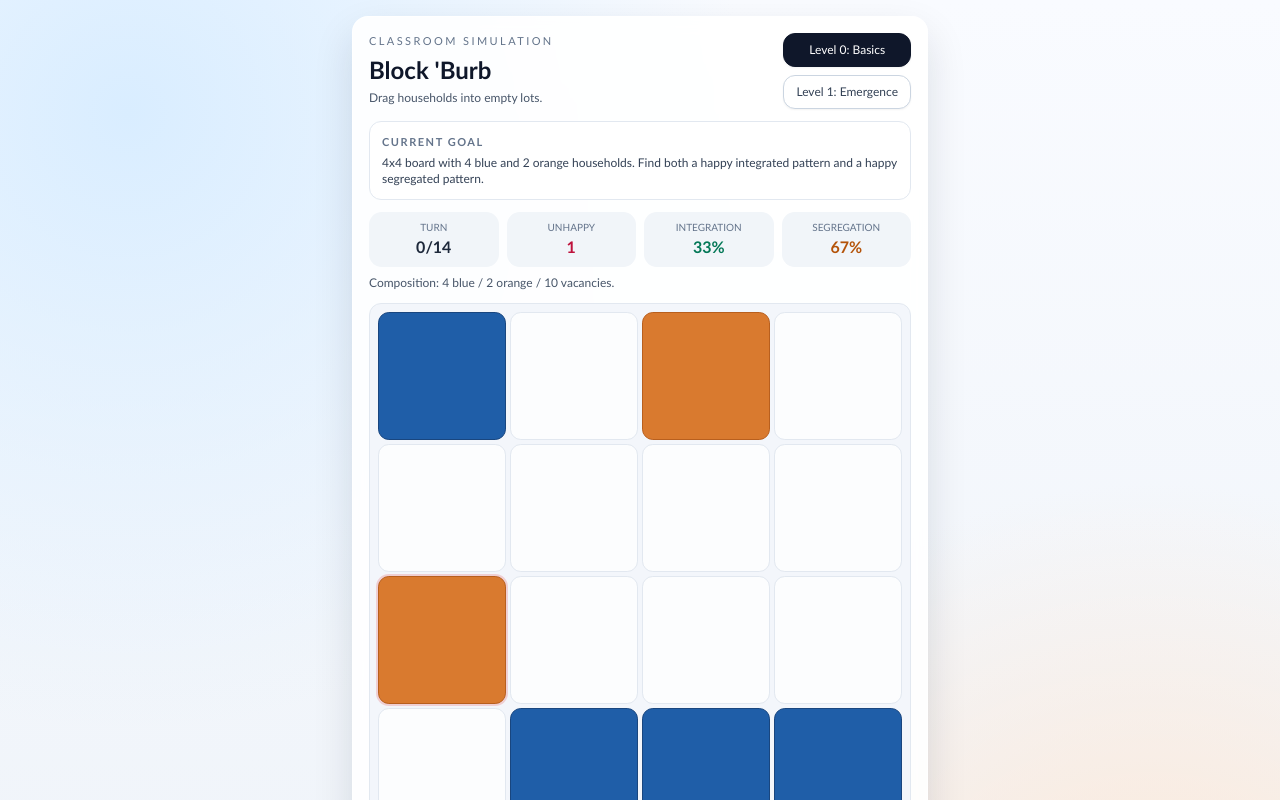
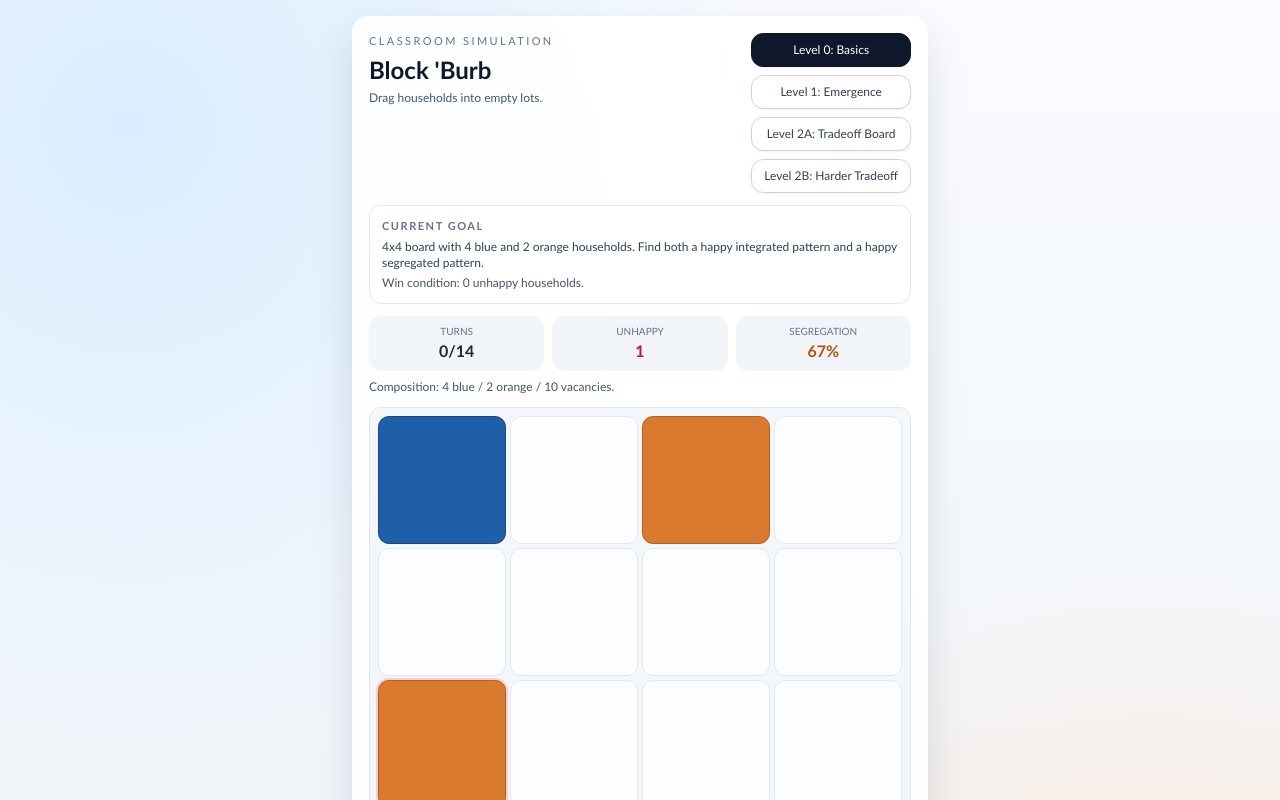
Before and after one commit to professorcaren/block-burb, a React (Vite) app in the folder block-burb-app/: page / in a window 1280 px wide. Shown: the top 800 px of the page. Built offline with nearby package versions, Linux system fonts and the light colour scheme.

Commit message:
Add level 2 tradeoff boards and objective-based win rules

```diff
--- a/block-burb-app/src/App.tsx
+++ b/block-burb-app/src/App.tsx
@@ -30,8 +30,11 @@ const pulseClass = (tile: HouseholdTile): string => {
   return 'unhappy-pulse-light'
 }
 
-const gameOverMessage = (reason: string | null): string => {
-  if (reason === 'all_happy') {
+const gameOverMessage = (reason: string | null, config: GameConfig): string => {
+  if (reason === 'objective_met') {
+    if (config.winCondition === 'all_happy_low_segregation') {
+      return 'Objective met: everyone is happy and segregation stayed low.'
+    }
     return 'All households are now happy.'
   }
 
@@ -85,6 +88,15 @@ const levelBadge = (active: boolean): string =>
   active
     ? 'border-slate-900 bg-slate-900 text-white'
     : 'border-slate-300 bg-white text-slate-700 hover:border-slate-500'
+
+const nextLevelId = (currentLevel: LevelId): LevelId => {
+  const index = LEVEL_ORDER.indexOf(currentLevel)
+  if (index < 0) {
+    return LEVEL_ORDER[0]
+  }
+
+  return LEVEL_ORDER[(index + 1) % LEVEL_ORDER.length]
+}
 
 function App() {
   const [config, setConfig] = useState<GameConfig>(DEFAULT_CONFIG)
@@ -206,10 +218,22 @@ function App() {
       setStatusMessage(
         `Moved. Unhappy households: ${next.summary.unhappyBefore} -> ${next.summary.unhappyAfter}.`,
       )
+
+      if (
+        !next.gameOver &&
+        config.winCondition === 'all_happy_low_segregation' &&
+        next.summary.unhappyAfter === 0 &&
+        config.segregationCap !== null &&
+        next.summary.segregationIndex > config.segregationCap
+      ) {
+        setStatusMessage(
+          `Everyone is happy, but segregation is ${next.summary.segregationIndex}% (target <= ${config.segregationCap}%). Keep rearranging.`,
+        )
+      }
     }
 
     if (next.gameOver) {
-      setStatusMessage(gameOverMessage(next.gameOverReason))
+      setStatusMessage(gameOverMessage(next.gameOverReason, config))
     }
 
     setDragOrigin(null)
@@ -244,6 +268,7 @@ function App() {
     [game.board],
   )
   const counts = useMemo(() => countHouseholds(game.board), [game.board])
+  const segregationTooHigh = config.segregationCap !== null && segregationIndex > config.segregationCap
 
   const lastMoveTrail = useMemo(() => {
     const trail = game.summary.lastMove?.trail ?? []
@@ -256,7 +281,7 @@ function App() {
         <section className="mx-auto w-full max-w-xl rounded-2xl border border-white/70 bg-white/90 p-4 shadow-[0_18px_40px_rgba(16,24,40,0.12)] backdrop-blur">
           <p className="text-xs uppercase tracking-[0.22em] text-slate-500">Debrief</p>
           <h1 className="mt-1 text-2xl font-semibold text-slate-900">{config.levelName}</h1>
-          <p className="mt-1 text-sm text-slate-600">{gameOverMessage(game.gameOverReason)}</p>
+          <p className="mt-1 text-sm text-slate-600">{gameOverMessage(game.gameOverReason, config)}</p>
 
           <div className="mt-4 grid grid-cols-2 gap-3 text-center sm:grid-cols-4">
             <div className="rounded-xl bg-slate-100 px-2 py-3">
@@ -277,7 +302,7 @@ function App() {
             </div>
           </div>
 
-          {game.gameOverReason === 'all_happy' ? (
+          {game.gameOverReason === 'objective_met' ? (
             <p className="mt-3 rounded-xl border border-slate-200 bg-slate-50 px-3 py-2 text-sm text-slate-700">
               Outcome type: <span className="font-semibold">{equilibriumType(integrationIndex, segregationIndex)}</span>
               {config.levelId === 'level0'
@@ -302,9 +327,9 @@ function App() {
             <button
               type="button"
               className="w-1/2 rounded-xl bg-slate-900 px-4 py-3 text-sm font-semibold text-white"
-              onClick={() => switchLevel(config.levelId === 'level0' ? 'level1' : 'level0')}
+              onClick={() => switchLevel(nextLevelId(config.levelId))}
             >
-              {config.levelId === 'level0' ? 'Go To Level 1' : 'Go To Level 0'}
+              Next Level
             </button>
           </div>
         </section>
@@ -341,11 +366,16 @@ function App() {
         <section className="mt-3 rounded-xl border border-slate-200 bg-white p-3">
           <p className="text-[11px] font-semibold uppercase tracking-[0.14em] text-slate-500">Current Goal</p>
           <p className="mt-1 text-xs text-slate-700">{config.levelNote}</p>
+          <p className="mt-1 text-xs text-slate-600">
+            {config.winCondition === 'all_happy_low_segregation'
+              ? `Win condition: 0 unhappy and segregation <= ${config.segregationCap}%.`
+              : 'Win condition: 0 unhappy households.'}
+          </p>
         </section>
 
-        <div className="mt-3 grid grid-cols-2 gap-2 text-center sm:grid-cols-4">
+        <div className="mt-3 grid grid-cols-3 gap-2 text-center">
           <div className="rounded-lg bg-slate-100 px-2 py-2">
-            <p className="text-[10px] uppercase text-slate-500">Turn</p>
+            <p className="text-[10px] uppercase text-slate-500">Turns</p>
             <p className="text-base font-semibold text-slate-800">
               {game.turn}/{config.maxTurns}
             </p>
@@ -355,12 +385,10 @@ function App() {
             <p className="text-base font-semibold text-rose-700">{unhappyCount}</p>
           </div>
           <div className="rounded-lg bg-slate-100 px-2 py-2">
-            <p className="text-[10px] uppercase text-slate-500">Integration</p>
-            <p className="text-base font-semibold text-emerald-700">{integrationIndex}%</p>
-          </div>
-          <div className="rounded-lg bg-slate-100 px-2 py-2">
             <p className="text-[10px] uppercase text-slate-500">Segregation</p>
-            <p className="text-base font-semibold text-amber-700">{segregationIndex}%</p>
+            <p className={`text-base font-semibold ${segregationTooHigh ? 'text-rose-700' : 'text-amber-700'}`}>
+              {segregationIndex}%
+            </p>
           </div>
         </div>
 
--- a/block-burb-app/src/game/config.ts
+++ b/block-burb-app/src/game/config.ts
@@ -9,6 +9,9 @@ export const LEVEL_CONFIGS: Record<LevelId, GameConfig> = {
     blueCount: 4,
     orangeCount: 2,
     maxTurns: 14,
+    winCondition: 'all_happy',
+    segregationCap: null,
+    presetBoard: null,
   },
   level1: {
     levelId: 'level1',
@@ -18,11 +21,64 @@ export const LEVEL_CONFIGS: Record<LevelId, GameConfig> = {
     blueCount: 14,
     orangeCount: 4,
     maxTurns: 28,
+    winCondition: 'all_happy',
+    segregationCap: null,
+    presetBoard: null,
+  },
+  level2a: {
+    levelId: 'level2a',
+    levelName: 'Level 2A: Tradeoff Board',
+    levelNote:
+      '8x8 reverse-engineered board. Goal: make everyone happy while keeping segregation low. High-segregation happy outcomes are possible, but they do not win.',
+    size: 8,
+    blueCount: 30,
+    orangeCount: 22,
+    maxTurns: 36,
+    winCondition: 'all_happy_low_segregation',
+    segregationCap: 55,
+    presetBoard: [
+      'BOBBBBBO',
+      '..BOBO.O',
+      'OBOBBB.B',
+      'BBBOO.OB',
+      'OBB.BOB.',
+      'BB.OO..B',
+      'B.BO.OOO',
+      'OBBOBOOB',
+    ],
+  },
+  level2b: {
+    levelId: 'level2b',
+    levelName: 'Level 2B: Harder Tradeoff',
+    levelNote:
+      'Another 8x8 reverse-engineered board. You can end fully happy with high segregation, but the objective requires low segregation.',
+    size: 8,
+    blueCount: 30,
+    orangeCount: 22,
+    maxTurns: 40,
+    winCondition: 'all_happy_low_segregation',
+    segregationCap: 55,
+    presetBoard: [
+      'O.OO.BOB',
+      'BBBOOOOO',
+      '.BBBOO..',
+      'OBBBBOBO',
+      'B.OBBBBB',
+      'BBB.B.OO',
+      'OBB..OBB',
+      'BBOB..OO',
+    ],
   },
 }
 
-export const LEVEL_ORDER: LevelId[] = ['level0', 'level1']
+export const LEVEL_ORDER: LevelId[] = ['level0', 'level1', 'level2a', 'level2b']
 
 export const DEFAULT_CONFIG: GameConfig = LEVEL_CONFIGS.level0
 
-export const configForLevel = (levelId: LevelId): GameConfig => ({ ...LEVEL_CONFIGS[levelId] })
+export const configForLevel = (levelId: LevelId): GameConfig => {
+  const source = LEVEL_CONFIGS[levelId]
+  return {
+    ...source,
+    presetBoard: source.presetBoard === null ? null : [...source.presetBoard],
+  }
+}
--- a/block-burb-app/src/game/engine.ts
+++ b/block-burb-app/src/game/engine.ts
@@ -209,6 +209,52 @@ const moveTrail = (from: Coordinate, to: Coordinate): Coordinate[] => {
   return trail
 }
 
+const isObjectiveMet = (unhappy: number, segregationIndex: number, config: GameConfig): boolean => {
+  if (unhappy > 0) {
+    return false
+  }
+
+  if (config.winCondition === 'all_happy') {
+    return true
+  }
+
+  const cap = config.segregationCap ?? 100
+  return segregationIndex <= cap
+}
+
+const boardFromPreset = (config: GameConfig): Board | null => {
+  if (config.presetBoard === null) {
+    return null
+  }
+
+  if (config.presetBoard.length !== config.size) {
+    return null
+  }
+
+  const board = createEmptyBoard(config.size)
+  for (let row = 0; row < config.size; row += 1) {
+    const line = config.presetBoard[row]
+    if (line.length !== config.size) {
+      return null
+    }
+
+    for (let col = 0; col < config.size; col += 1) {
+      const cell = line[col]
+      if (cell === '.') {
+        continue
+      }
+
+      if (cell !== 'B' && cell !== 'O') {
+        return null
+      }
+
+      board[row][col] = createHousehold(cell === 'B' ? 'blue' : 'orange')
+    }
+  }
+
+  return board
+}
+
 const normalizedConfig = (config: GameConfig): GameConfig => {
   const size = Math.max(4, Math.min(12, Math.round(config.size)))
   const maxCells = size * size
@@ -222,13 +268,16 @@ const normalizedConfig = (config: GameConfig): GameConfig => {
     blueCount,
     orangeCount,
     maxTurns,
+    segregationCap: config.segregationCap === null ? null : Math.max(0, Math.min(100, Math.round(config.segregationCap))),
   }
 }
 
 export const createInitialState = (rawConfig: GameConfig): GameState => {
   const config = normalizedConfig(rawConfig)
-  const board = createEmptyBoard(config.size)
+  const presetBoard = boardFromPreset(config)
+  const board = presetBoard ?? createEmptyBoard(config.size)
 
+  if (presetBoard === null) {
     const colors = shuffle([
       ...Array.from({ length: config.blueCount }, () => 'blue' as const),
       ...Array.from({ length: config.orangeCount }, () => 'orange' as const),
@@ -239,6 +288,7 @@ export const createInitialState = (rawConfig: GameConfig): GameState => {
     for (let index = 0; index < positions.length; index += 1) {
       const position = positions[index]
       board[position.row][position.col] = createHousehold(colors[index])
+    }
   }
 
   recomputeHappiness(board)
@@ -295,9 +345,9 @@ export const applyTurn = (
 
   const turn = state.turn + 1
   const unhappyAfter = countUnhappy(board)
-
-  const gameOverReason =
-    unhappyAfter === 0 ? 'all_happy' : turn >= config.maxTurns ? 'max_turns' : null
+  const segregationIndex = calculateSegregationIndex(board)
+  const objectiveMet = isObjectiveMet(unhappyAfter, segregationIndex, config)
+  const gameOverReason = objectiveMet ? 'objective_met' : turn >= config.maxTurns ? 'max_turns' : null
 
   return {
     board,
```
Also changed, not shown: block-burb-app/src/game/types.ts (+7 -2 lines). Lines whose indentation alone changed are shown as unchanged.
